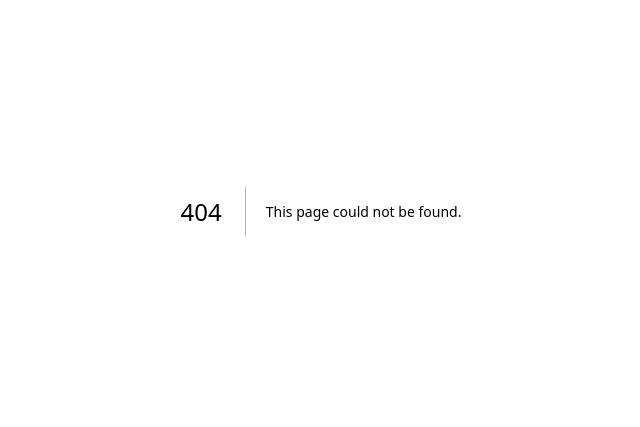
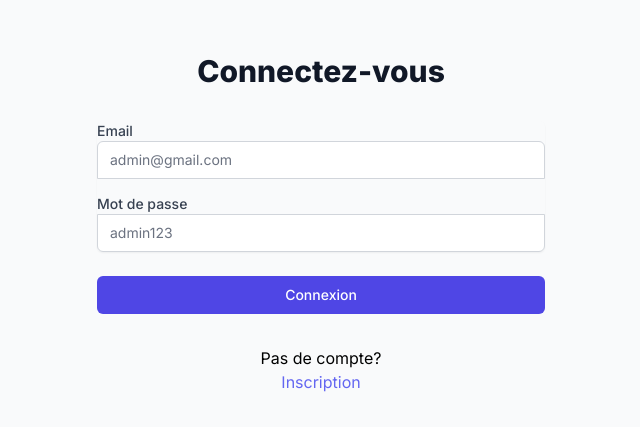
Before and after one commit to BoSswosile/StockAPI, a Next.js app in the folder stock-front/: page /auth/login in a window 1280 px wide. Before the commit this address had no page. Shown: the part 189-616 px from the top of the page, without its empty margins (319-959 px from the left). Built offline with nearby package versions, Linux system fonts and the light colour scheme.

Commit message:
push login page

```diff
--- /dev/null
+++ b/stock-front/src/app/auth/login/page.js
@@ -0,0 +1,64 @@
+"use client";
+import { useState } from 'react';
+import Link from 'next/link'
+
+export default function LoginPage() {
+
+    return (<div className="min-h-screen flex items-center justify-center bg-gray-50 py-12 px-4 sm:px-6 lg:px-8">
+        <div className="max-w-md w-full space-y-8">
+            <div>
+                <h2 className="mt-6 text-center text-3xl font-extrabold text-gray-900">
+                    Connectez-vous
+                </h2>
+            </div>
+            <form className="mt-8 space-y-6" action="#" method="POST">
+                <input type="hidden" name="remember" value="true"/>
+                <div className="rounded-md shadow-sm -space-y-px">
+                    <div>
+                        <label htmlFor="email-address" className="block mt-4 text-sm font-medium text-gray-700">
+                            Email
+                        </label>
+                        <input
+                            id="email-address"
+                            name="email"
+                            type="email"
+                            autoComplete="email"
+                            required
+                            className="appearance-none rounded-none relative block w-full px-3 py-2 border border-gray-300 placeholder-gray-500 text-gray-900 rounded-t-md focus:outline-none focus:ring-indigo-500 focus:border-indigo-500 focus:z-10 sm:text-sm"
+                            placeholder="admin@gmail.com"
+                        />
+                    </div>
+                    <div>
+                        <label htmlFor="password" className="block mt-4 text-sm font-medium text-gray-700">
+                            Mot de passe
+                        </label>
+                        <input
+                            id="password"
+                            name="password"
+                            type="password"
+                            autoComplete="current-password"
+                            required
+                            className="appearance-none rounded-none relative block w-full px-3 py-2 border border-gray-300 placeholder-gray-500 text-gray-900 rounded-b-md focus:outline-none focus:ring-indigo-500 focus:border-indigo-500 focus:z-10 sm:text-sm"
+                            placeholder="admin123"
+                        />
+                    </div>
+                </div>
+
+                <div>
+                    <button
+                        type="submit"
+                        className="group relative w-full flex justify-center py-2 px-4 border border-transparent text-sm font-medium rounded-md text-white bg-indigo-600 hover:bg-indigo-700 focus:outline-none focus:ring-2 focus:ring-offset-2 focus:ring-indigo-500"
+                    >
+                        Connexion
+                    </button>
+                </div>
+            </form>
+            <div className="text-center mt-4">
+                <p>Pas de compte?</p>
+                <Link href="/auth/register" className="text-indigo-500 hover:underline">
+                    Inscription
+                </Link>
+            </div>
+        </div>
+    </div>);
+}
```
